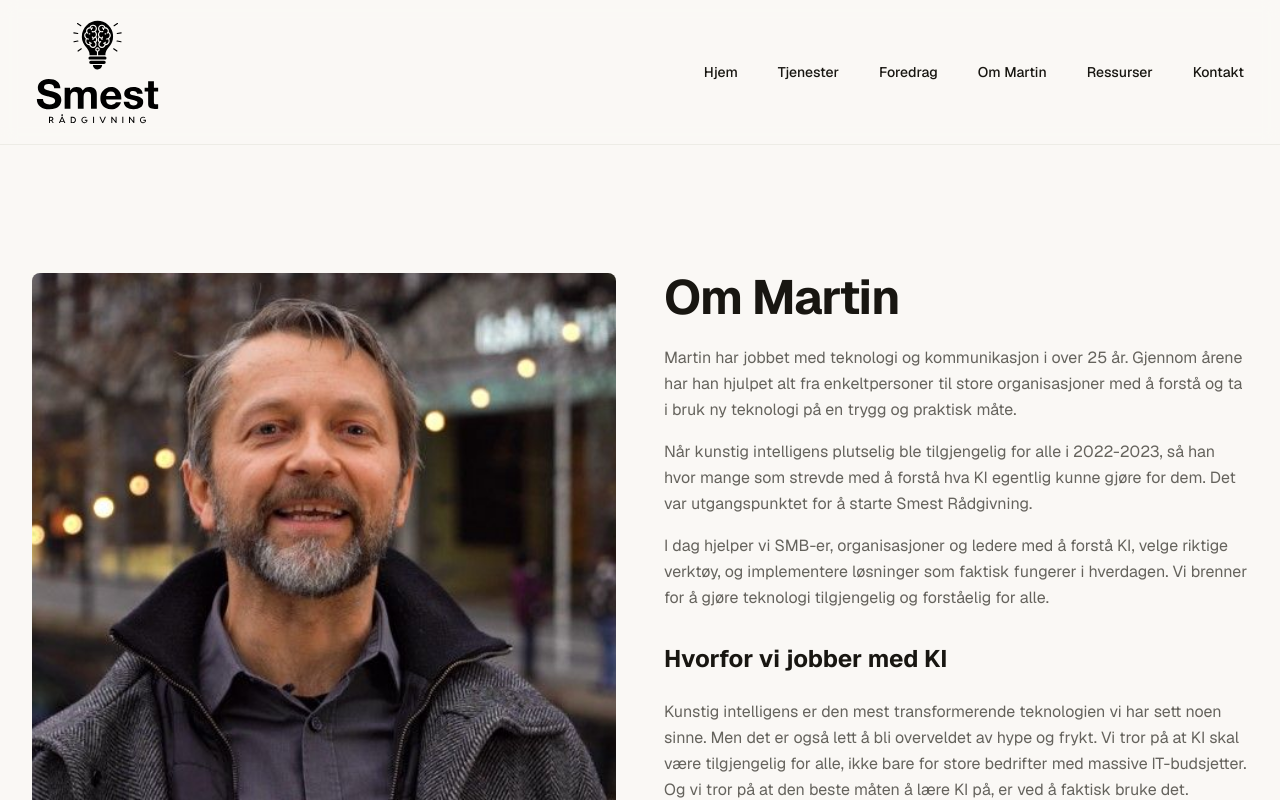
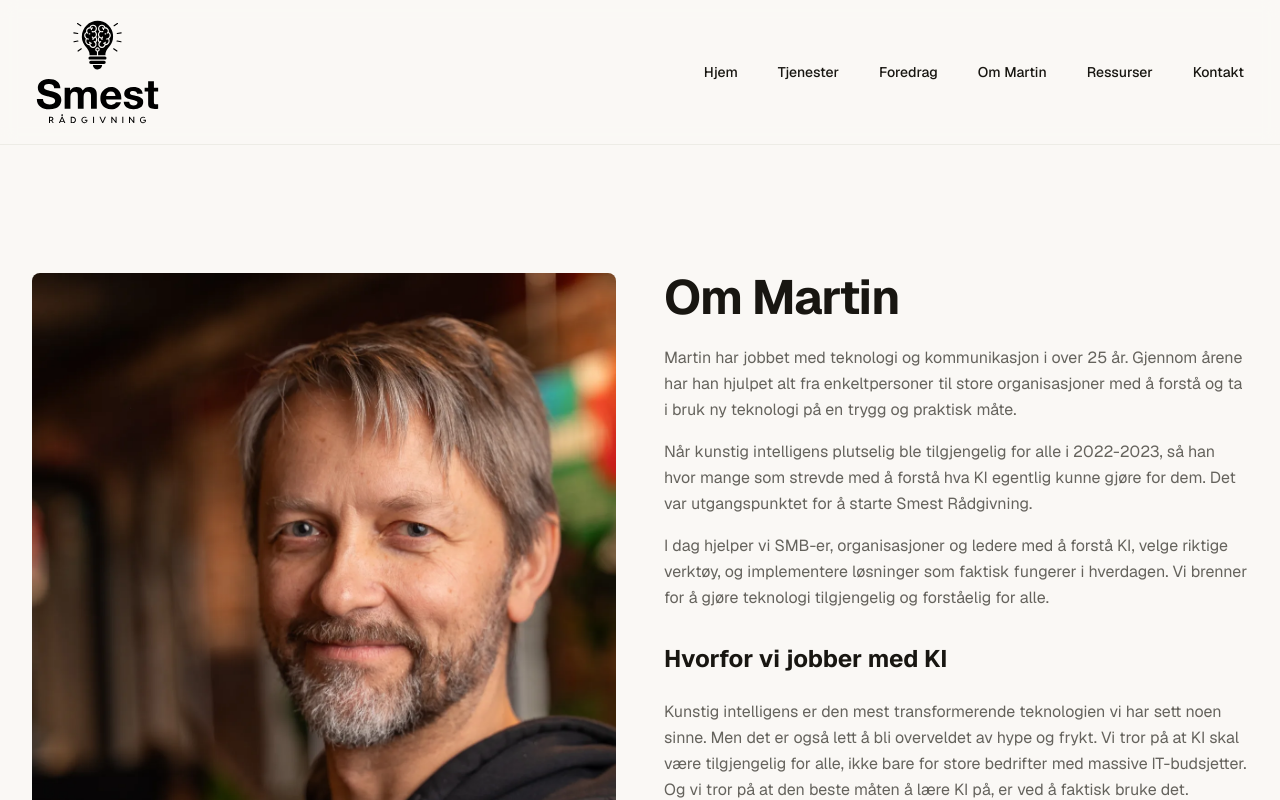
Before and after one commit to Smest75/v0-smest-no-website, a Next.js app: page /om-martin in a window 1280 px wide. Shown: the top 800 px of the page. Built offline with nearby package versions, Linux system fonts and the light colour scheme.

Commit message:
Bytt profilbilde til nytt portrettfoto (WebP, 2400px, 120 KB)
Co-Authored-By: Claude Sonnet 4.6 <noreply@anthropic.com>

```diff
--- a/app/foredrag/page.tsx
+++ b/app/foredrag/page.tsx
@@ -118,7 +118,7 @@ export default function ForedragPage() {
             </div>
             <div className="relative aspect-square lg:aspect-[4/5] overflow-hidden rounded-lg bg-muted">
               <Image
-                src="/images/martin-portrait.jpg"
+                src="/images/martin-portrait.webp"
                 alt="Martin Smestad Hansen holder foredrag"
                 fill
                 className="object-cover"
--- a/app/om-martin/page.tsx
+++ b/app/om-martin/page.tsx
@@ -31,7 +31,7 @@ export default function OmMartinPage() {
           <div className="grid grid-cols-1 lg:grid-cols-2 gap-12 items-start">
             <div className="relative aspect-square lg:aspect-[4/5] overflow-hidden rounded-lg bg-muted">
               <Image
-                src="/images/martin-portrait.jpg"
+                src="/images/martin-portrait.webp"
                 alt="Martin Smestad Hansen"
                 fill
                 className="object-cover"
@@ -126,7 +126,7 @@ export default function OmMartinPage() {
               email: "martin@smest.no",
               telephone: "+4792647314",
               url: "https://smest.no/om-martin",
-              image: "https://smest.no/images/martin-portrait.jpg",
+              image: "https://smest.no/images/martin-portrait.webp",
               worksFor: {
                 "@type": "Organization",
                 "@id": "https://smest.no/#organization",
--- a/components/home/hero-section.tsx
+++ b/components/home/hero-section.tsx
@@ -143,7 +143,7 @@ export function HeroSection() {
           </div>
 
           <div className="relative aspect-square lg:aspect-[4/5] overflow-hidden rounded-lg bg-muted">
-            <img src="/images/martin-portrait.jpg" alt="Martin Smestad Hansen" className="h-full w-full object-cover" />
+            <img src="/images/martin-portrait.webp" alt="Martin Smestad Hansen" className="h-full w-full object-cover" />
           </div>
         </div>
       </div>
```
Also changed, not shown: public/images/martin-portrait.webp (added).
